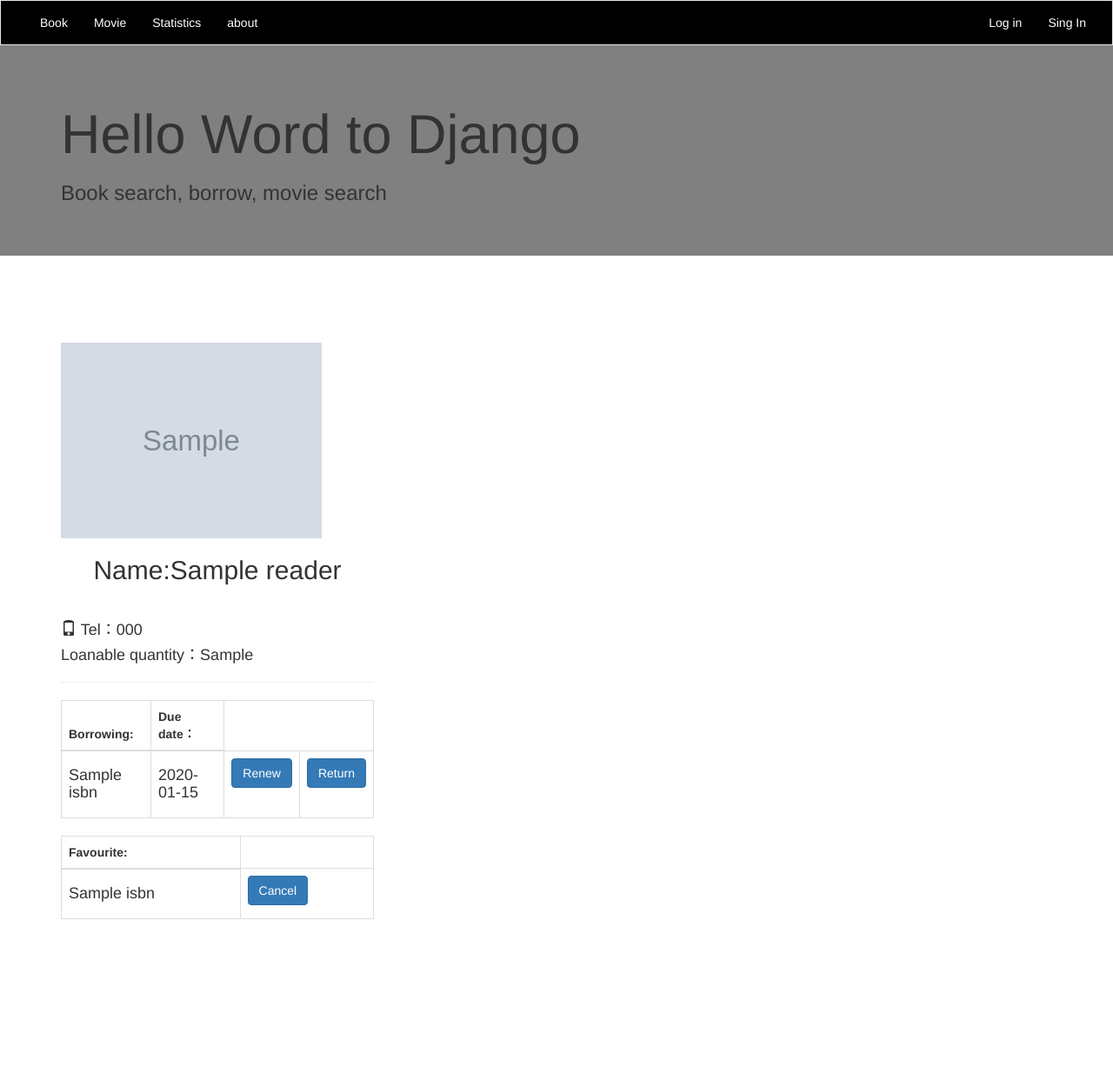
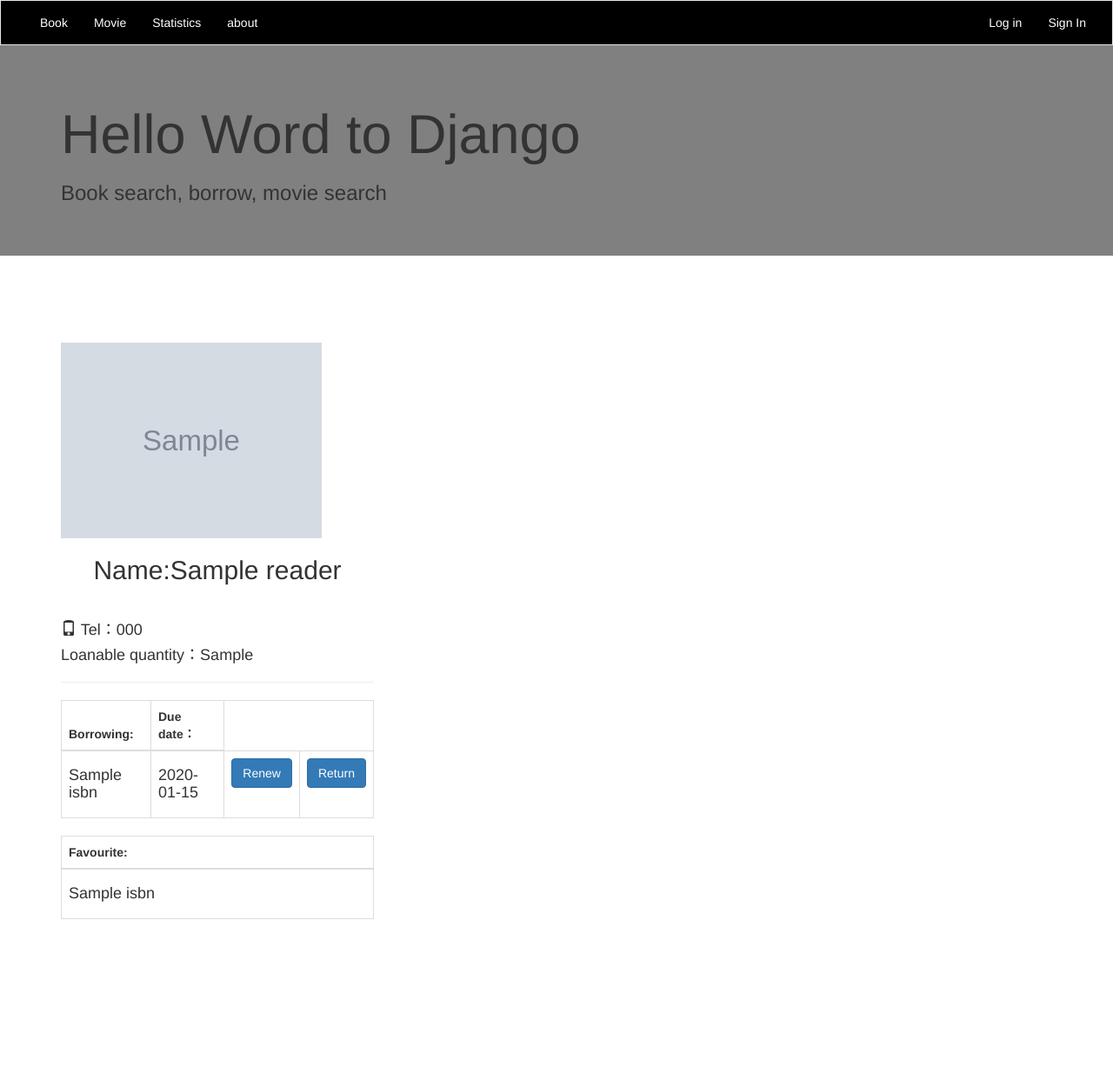
Before and after one commit to NobleCarrot/wonder4, a Django app: template library/templates/library/profile.html in a window 1280 px wide. Shown: the whole page at 87% size. Run offline with Django 3.2, Linux system fonts and the light colour scheme; the template is opened without the code that fills it: most values are stand-ins (such as "Sample title", 1, 10 or a date in 2020); grey boxes marked "Sample" are stand-in pictures; some libraries are stand-ins or nearby versions.

Commit message:
fix sign in bug

```diff
--- a/library/templates/library/base.html
+++ b/library/templates/library/base.html
@@ -62,7 +62,7 @@
             {% else %}
                 <ul class="nav navbar-nav navbar-right">
                     <li><a href="/login/">Log in</a></li>
-                    <li><a href="/register/">Sing In</a></li>
+                    <li><a href="/register/">Sign In</a></li>
                 </ul>
 
             {% endif %}
--- a/library/templates/library/profile.html
+++ b/library/templates/library/profile.html
@@ -68,12 +68,14 @@
                         {% for l in like %}
                             <tr>
                                 <td><h4>{{ l.ISBN.title }}</h4></td>
+                                <!--
                                 <td>
                                     <button class="btn btn-primary"
                                             onclick="location.href='../book/action?action=like_cancel&id={{ l.id }}';">
                                         Cancel
                                     </button>
                                 </td>
+                                -->
                             </tr>
                         {% endfor %}
                         </tbody>
```
